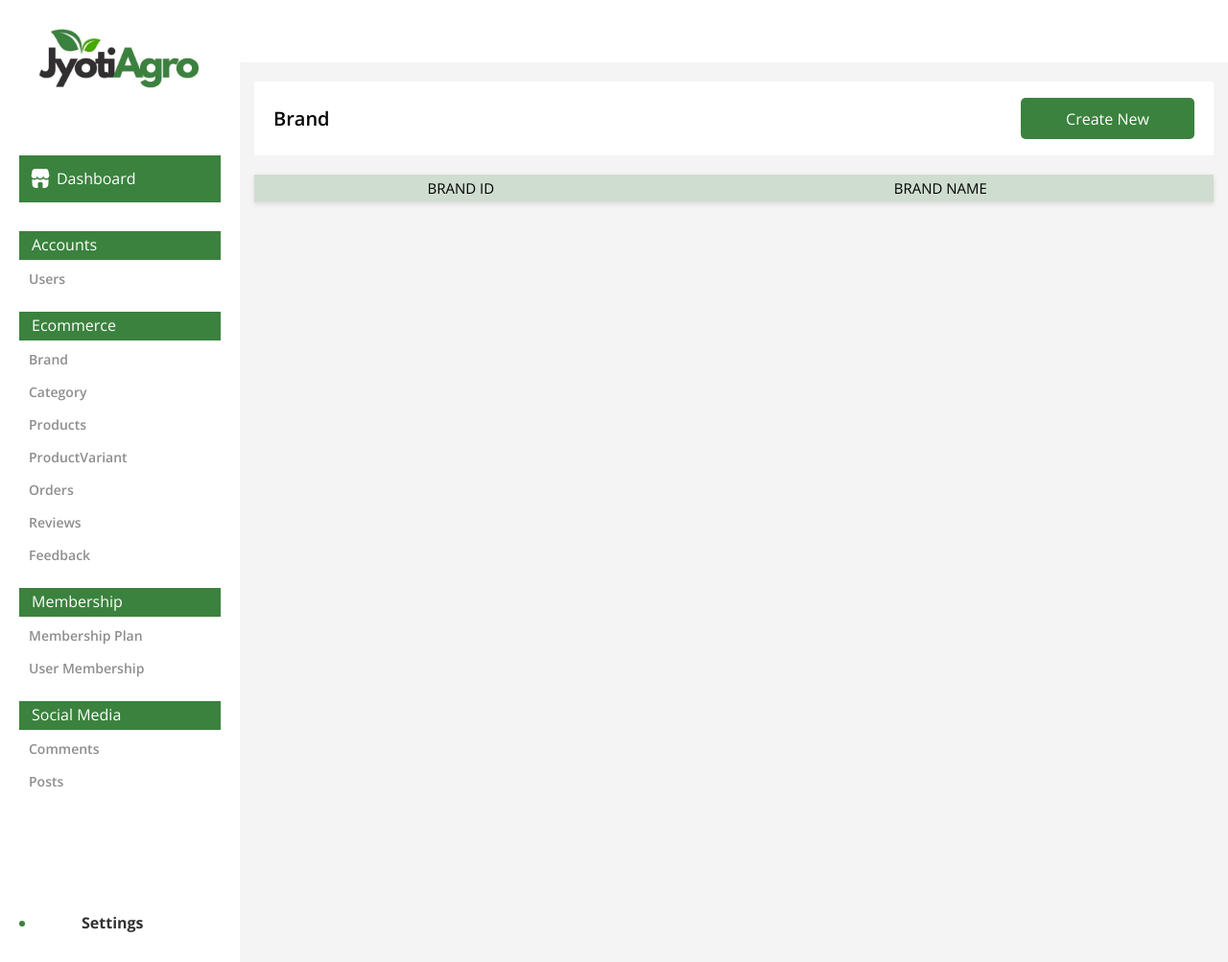
After one commit to PoojaParmar07/Agricultural-Ecommerce-System, a Django app: page /list_brand/ in a window 1280 px wide. The commit adds this page. Shown: the whole page at 96% size. Run offline with Django 5.2, Linux system fonts and the light colour scheme; lists and menus that the app fills with data are empty; some libraries are stand-ins or nearby versions.

Commit message:
Add brand listing functionality and update URLs

```diff
--- a/Ecommerce/urls.py
+++ b/Ecommerce/urls.py
@@ -1,11 +1,13 @@
 from django.urls import path,include
-from .views import home,add_brand
+from .views import home,add_brand,list_brand
 
 app_name = 'Ecommerce'
 urlpatterns = [
     path('',home,name='home'),
 
+    # Brand list
+    path('list_brand/',list_brand,name='list_brand'),
     # Brand add
-    path('add_brand',add_brand,name='add_brand'),
+    path('add_brand/',add_brand,name='add_brand'),
 
 ]
--- a/Ecommerce/views.py
+++ b/Ecommerce/views.py
@@ -1,4 +1,5 @@
 from django.shortcuts import render
+from .models import Brand
 
 # Create your views here.
 def is_admin_user(user):
@@ -10,6 +11,13 @@ def is_admin_user(user):
 def home(request):
     return render(request,'Ecommerce/base.html')
 
+
+
+def list_brand(request):
+    brand=Brand.objects.all()
+    return render(request, 'admin_dashboard/brand_list.html', {'brand':brand})
+
+
 def add_brand(request):
     context={
         'model_name':'Brand',
--- /dev/null
+++ b/templates/admin_dashboard/brand_list.html
@@ -0,0 +1,44 @@
+{% extends 'admin_dashboard/index.html' %}
+{% load static %}
+{% block content %}
+<link rel="icon" type="image/x-icon" href="/media/company_logo.jpg">
+<link rel="preconnect" href="https://fonts.googleapis.com">
+<link rel="preconnect" href="https://fonts.gstatic.com" crossorigin>
+<link href="https://fonts.googleapis.com/css2?family=Open+Sans:ital,wght@0,300..800;1,300..800&display=swap" rel="stylesheet">
+<link rel="stylesheet" href="{% static 'css/list_form.css' %}">
+
+<div class="content">
+    <section>
+        <div class="section-header">
+            <div class="field_name"><span>Brand</span></div>
+            <form method="post" action="{% url 'Ecommerce:add_brand' %}">
+                {% csrf_token %}
+                <button type="submit" class="create-btn">Create New</button>
+            </form>
+        </div>
+    </section>
+
+    <section class="content-body">
+        <table class="list-table">
+            <thead>
+                <tr>
+                    <th>Brand Id</th>
+                    <th>Brand Name</th>
+                </tr>
+            </thead>
+            <tbody>
+                {% for obj in brands %}
+                    <tr>
+                        <!-- Product Details (spanning over variants) -->
+                        <td >{{ obj.beand_id }}</td>
+                        <td >{{ obj.beand_name }}</td>
+
+                        <td ><a href="">View Details</a></td>
+                        </tr>
+
+                {% endfor %}
+            </tbody>
+        </table>
+    </section>
+</div>
+{% endblock %}
--- a/templates/admin_dashboard/index.html
+++ b/templates/admin_dashboard/index.html
@@ -45,10 +45,12 @@
                     <li class="account">
                         <span>Ecommerce</span>
                         <ul>
-                            <li><a href="{% url 'Ecommerce:category_list' %}">Category</a>
+                            <li><a href="{% url 'Ecommerce:list_brand' %}">Brand</a>
                             </li>
-                            <li><a href="{% url 'Ecommerce:product_list' %}">Products</a></li>
-                            <li><a href="{% url 'Ecommerce:product_variant_list' %}">ProductVariant</a></li>
+                            <li><a href="{%comment%}{% url 'Ecommerce:category_list' %}{%endcomment%}">Category</a>
+                            </li>
+                            <li><a href="{%comment%}{% url 'Ecommerce:product_list' %}{%endcomment%}">Products</a></li>
+                            <li><a href="{%comment%}{% url 'Ecommerce:product_variant_list' %}{%endcomment%}">ProductVariant</a></li>
                             <li><a href="">Orders</a></li>
                             <li><a href="#">Reviews</a></li>
                             <li><a href="#">Feedback</a></li>
```
Also changed, not shown: templates/admin_dashboard/order_list.html (deleted, +0 -48 lines).
